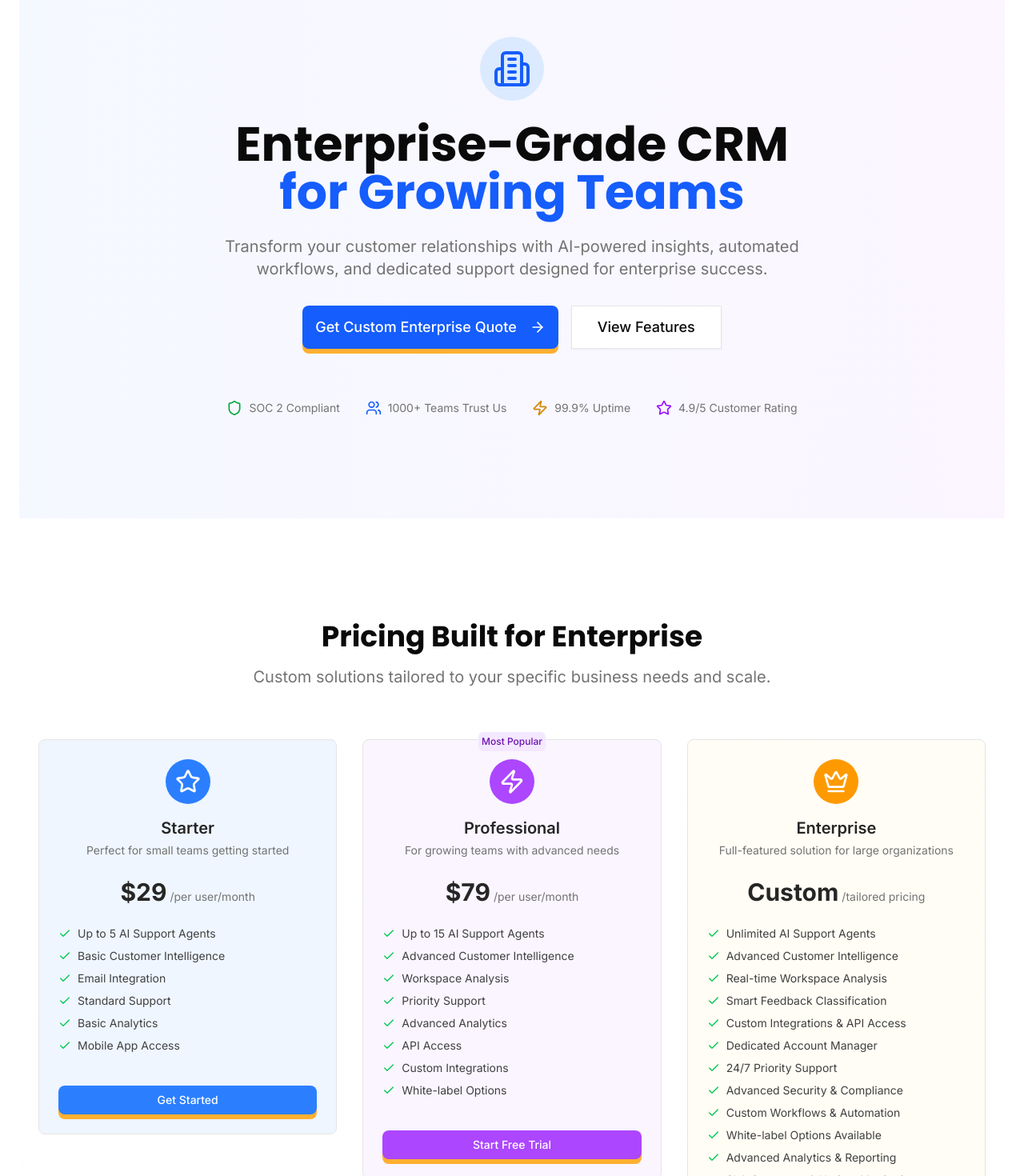
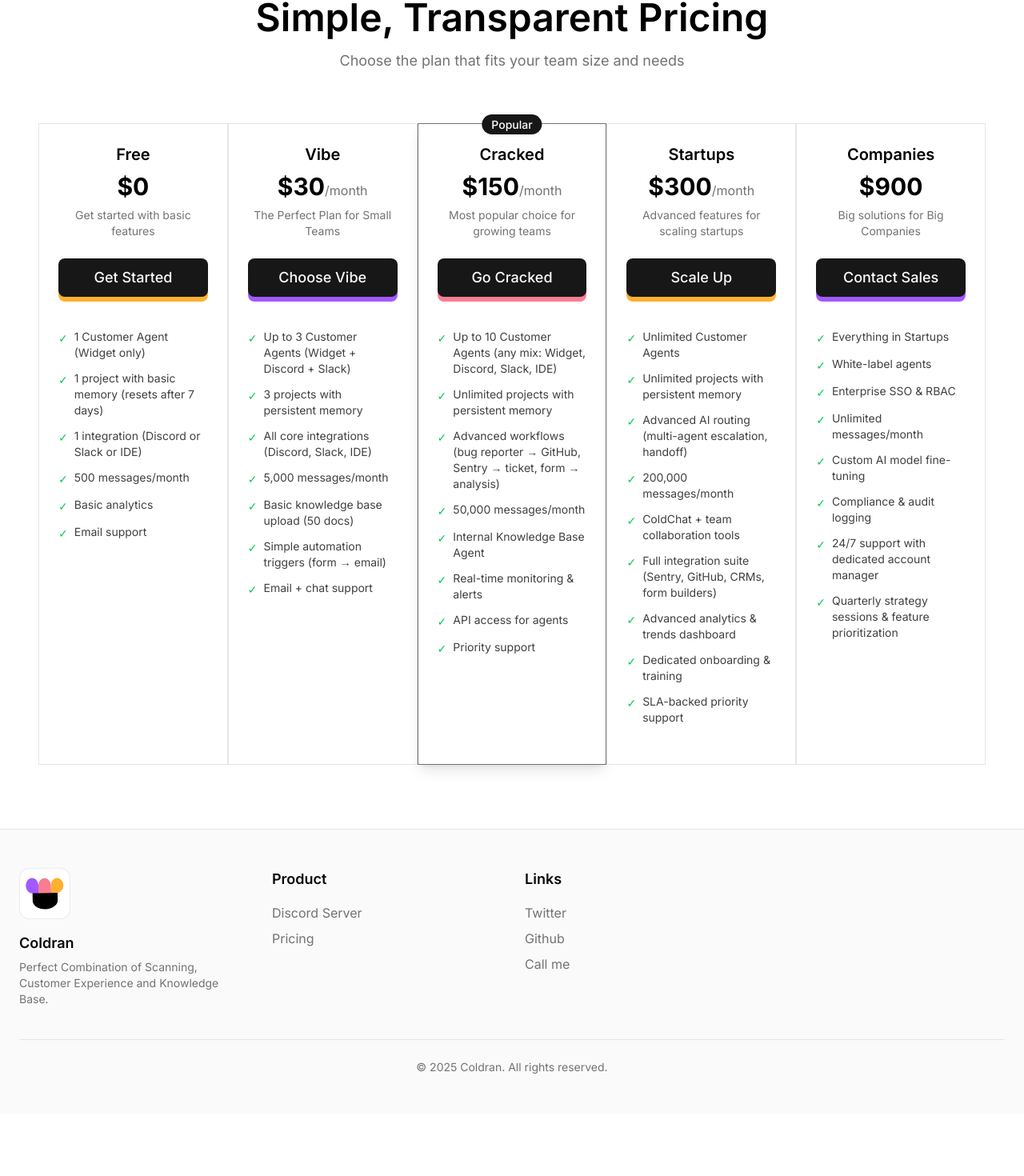
Before and after one commit to ColdranAI/web, a Next.js app: page /pricing in a window 1280 px wide. Shown: the part 154-1624 px from the top of the page at 80% size. After the commit the page ends 1546 px from the top, so only its background shows below. Built offline with nearby package versions, Linux system fonts and the light colour scheme.

Commit message:
Update page.tsx

```diff
--- a/src/app/(marketing)/pricing/page.tsx
+++ b/src/app/(marketing)/pricing/page.tsx
@@ -1,351 +1,165 @@
 "use client";
 
-import { useState } from "react";
-import { motion } from "framer-motion";
-import { Shield, Building2, Users, Zap, ArrowRight, Star } from "lucide-react";
 import { Button } from "@/components/ui/button";
-import { PricingCard } from "@/components/pricing-card";
-import { EnterpriseContactForm } from "@/components/enterprise-contact-form";
-import { EnterpriseFeaturesTable } from "@/components/enterprise-features-table";
-import { FAQAccordion } from "@/components/faq-accordion";
-import { Testimonials } from "@/components/testimonials";
 
-export default function PricingPage() {
-  const [activeForm, setActiveForm] = useState(false);
+interface PricingTier {
+  name: string;
+  price: string;
+  description: string;
+  features: string[];
+  buttonText: string;
+  buttonVariant: "default" | "blue" | "red";
+  popular?: boolean;
+}
 
-  const enterpriseFeatures = [
-    "Unlimited AI Support Agents",
-    "Advanced Customer Intelligence",
-    "Real-time Workspace Analysis",
-    "Smart Feedback Classification",
-    "Custom Integrations & API Access",
-    "Dedicated Account Manager",
-    "24/7 Priority Support",
-    "Advanced Security & Compliance",
-    "Custom Workflows & Automation",
-    "White-label Options Available",
-    "Advanced Analytics & Reporting",
-    "SLA Guarantee & Uptime Monitoring"
-  ];
-
-  const faqItems = [
+const pricingTiers: PricingTier[] = [
   {
-      question: "How is pricing determined for enterprise customers?",
-      answer: "Enterprise pricing is customized based on your specific needs, including team size, usage requirements, integration needs, and support level. Contact us for a personalized quote."
+    name: "Free",
+    price: "$0",
+    description: "Get started with basic features",
+    features: [
+      "1 Customer Agent (Widget only)",
+      "1 project with basic memory (resets after 7 days)",
+      "1 integration (Discord or Slack or IDE)",
+      "500 messages/month",
+      "Basic analytics",
+      "Email support"
+    ],
+    buttonText: "Get Started",
+    buttonVariant: "default"
   },
   {
-      question: "What kind of support is included?",
-      answer: "Enterprise customers receive 24/7 priority support with a dedicated account manager, faster response times, and proactive monitoring of your CRM system."
+    name: "Vibe",
+    price: "$30",
+    description: "The Perfect Plan for Small Teams",
+    features: [
+      "Up to 3 Customer Agents (Widget + Discord + Slack)",
+      "3 projects with persistent memory",
+      "All core integrations (Discord, Slack, IDE)",
+      "5,000 messages/month",
+      "Basic knowledge base upload (50 docs)",
+      "Simple automation triggers (form → email)",
+      "Email + chat support"
+    ],
+    buttonText: "Choose Vibe",
+    buttonVariant: "blue"
   },
   {
-      question: "Can we integrate with existing systems?",
-      answer: "Yes, we offer custom integrations with your existing tools including Slack, Discord, Salesforce, HubSpot, and any other systems you use."
+    name: "Cracked",
+    price: "$150",
+    description: "Most popular choice for growing teams",
+    features: [
+      "Up to 10 Customer Agents (any mix: Widget, Discord, Slack, IDE)",
+      "Unlimited projects with persistent memory",
+      "Advanced workflows (bug reporter → GitHub, Sentry → ticket, form → analysis)",
+      "50,000 messages/month",
+      "Internal Knowledge Base Agent",
+      "Real-time monitoring & alerts",
+      "API access for agents",
+      "Priority support"
+    ],
+    buttonText: "Go Cracked",
+    buttonVariant: "red",
+    popular: true
   },
   {
-      question: "How secure is our data?",
-      answer: "We enterprise-grade security with end-to-end encryption, regular security audits, and compliance with SOC 2, GDPR, and other relevant standards."
+    name: "Startups",
+    price: "$300",
+    description: "Advanced features for scaling startups",
+    features: [
+      "Unlimited Customer Agents",
+      "Unlimited projects with persistent memory",
+      "Advanced AI routing (multi-agent escalation, handoff)",
+      "200,000 messages/month",
+      "ColdChat + team collaboration tools",
+      "Full integration suite (Sentry, GitHub, CRMs, form builders)",
+      "Advanced analytics & trends dashboard",
+      "Dedicated onboarding & training",
+      "SLA-backed priority support"
+    ],
+    buttonText: "Scale Up",
+    buttonVariant: "default"
   },
   {
-      question: "Is there a setup fee?",
-      answer: "Setup fees vary based on customization requirements. We offer streamlined onboarding for most enterprise customers with minimal setup time."
+    name: "Companies",
+    price: "$900",
+    description: "Big solutions for Big Companies",
+    features: [
+      "Everything in Startups",
+      "White-label agents",
+      "Enterprise SSO & RBAC",
+      "Unlimited messages/month",
+      "Custom AI model fine-tuning",
+      "Compliance & audit logging",
+      "24/7 support with dedicated account manager",
+      "Quarterly strategy sessions & feature prioritization"
+    ],
+    buttonText: "Contact Sales",
+    buttonVariant: "blue"
   }
 ];
 
+export default function PricingPage() {
   return (
-    <div className="min-h-screen bg-gradient-to-b from-background to-muted/20">
-      {/* Hero Section */}
-      <section className="relative py-20 lg:py-32 overflow-hidden">
-        <div className="absolute inset-0 bg-gradient-to-r from-blue-500/5 to-purple-500/5"></div>
-        <div className="relative max-w-7xl mx-auto px-4 lg:px-6">
-          <motion.div
-            initial={{ opacity: 0, y: 20 }}
-            animate={{ opacity: 1, y: 0 }}
-            transition={{ duration: 0.6 }}
-            className="text-center"
+    <div className="min-h-screen bg-white py-20">
+      <div className="max-w-7xl mx-auto px-4 lg:px-6">
+        {/* Title */}
+        <div className="text-center mb-16">
+          <h1 className="text-4xl md:text-5xl font-semibold text-black mb-4">
+            Simple, Transparent Pricing
+          </h1>
+          <p className="text-lg text-muted-foreground">
+            Choose the plan that fits your team size and needs
+          </p>
+        </div>
+
+        {/* Pricing Cards */}
+        <div className="grid grid-cols-1 md:grid-cols-2 lg:grid-cols-3 xl:grid-cols-5">
+          {pricingTiers.map((tier, index) => (
+            <div
+              key={tier.name}
+              className={`relative border p-6 bg-white ${
+                tier.popular ? "border-neutral-500 shadow-lg" : "border-neutral-200"
+              }`}
             >
-            <div className="flex justify-center mb-6">
-              <div className="bg-blue-100 p-4 rounded-full">
-                <Building2 className="h-12 w-12 text-blue-600" />
+              {tier.popular && (
+                <div className="absolute -top-3 left-1/2 transform -translate-x-1/2">
+                  <span className="bg-neutral-900 text-white px-3 py-1 rounded-full text-sm font-medium">
+                    Popular
+                  </span>
+                </div>
+              )}
+
+              <div className="text-center mb-6">
+                <h3 className="text-xl font-semibold text-black mb-2">{tier.name}</h3>
+                <div className="mb-2">
+                  <span className="text-3xl font-bold text-black">{tier.price}</span>
+                  {tier.price !== "$0" && tier.name !== "Companies" && (
+                    <span className="text-muted-foreground">/month</span>
+                  )}
+                </div>
+                <p className="text-sm text-muted-foreground">{tier.description}</p>
+              </div>
+                            <Button
+                variant={tier.buttonVariant}
+                size="lg"
+                className="w-full"
+              >
+                {tier.buttonText}
+              </Button>
+
+              <ul className="space-y-3 mt-10 mb-6">
+                {tier.features.map((feature, featureIndex) => (
+                  <li key={featureIndex} className="flex items-start text-sm">
+                    <span className="text-green-500 mr-2 mt-0.5">✓</span>
+                    <span className="text-neutral-700">{feature}</span>
+                  </li>
+                ))}
+              </ul>
+            </div>
+          ))}
         </div>
       </div>
-            <h1 className="text-4xl md:text-6xl font-bold font-heading mb-6">
-              Enterprise-Grade CRM
-              <span className="block text-blue-600">for Growing Teams</span>
-            </h1>
-            <p className="text-xl text-muted-foreground max-w-3xl mx-auto mb-8">
-              Transform your customer relationships with AI-powered insights,
-              automated workflows, and dedicated support designed for enterprise success.
-            </p>
-            <div className="flex flex-col sm:flex-row gap-4 justify-center">
-              <Button
-                size="lg"
-                className="bg-blue-600 hover:bg-blue-700 text-white px-8 py-3 text-lg"
-                onClick={() => setActiveForm(true)}
-              >
-                Get Custom Enterprise Quote
-                <ArrowRight className="ml-2 h-5 w-5" />
-              </Button>
-              <Button
-                size="lg"
-                variant="outline"
-                className="px-8 py-3 text-lg"
-                onClick={() => document.getElementById('features')?.scrollIntoView({ behavior: 'smooth' })}
-              >
-                View Features
-              </Button>
-            </div>
-          </motion.div>
-
-          {/* Trust Badges */}
-          <motion.div
-            initial={{ opacity: 0, y: 20 }}
-            animate={{ opacity: 1, y: 0 }}
-            transition={{ duration: 0.6, delay: 0.2 }}
-            className="mt-16 flex flex-wrap justify-center gap-8"
-          >
-            <div className="flex items-center gap-2 text-muted-foreground">
-              <Shield className="h-5 w-5 text-green-600" />
-              <span className="text-sm">SOC 2 Compliant</span>
-            </div>
-            <div className="flex items-center gap-2 text-muted-foreground">
-              <Users className="h-5 w-5 text-blue-600" />
-              <span className="text-sm">1000+ Teams Trust Us</span>
-            </div>
-            <div className="flex items-center gap-2 text-muted-foreground">
-              <Zap className="h-5 w-5 text-yellow-600" />
-              <span className="text-sm">99.9% Uptime</span>
-            </div>
-            <div className="flex items-center gap-2 text-muted-foreground">
-              <Star className="h-5 w-5 text-purple-600" />
-              <span className="text-sm">4.9/5 Customer Rating</span>
-            </div>
-          </motion.div>
-        </div>
-      </section>
-
-      {/* Pricing Tiers */}
-      <section id="pricing" className="py-20 lg:py-32">
-        <div className="max-w-7xl mx-auto px-4 lg:px-6">
-          <motion.div
-            initial={{ opacity: 0, y: 20 }}
-            whileInView={{ opacity: 1, y: 0 }}
-            transition={{ duration: 0.6 }}
-            viewport={{ once: true }}
-            className="text-center mb-16"
-          >
-            <h2 className="text-3xl md:text-4xl font-bold font-heading mb-4">
-              Pricing Built for Enterprise
-            </h2>
-            <p className="text-xl text-muted-foreground max-w-2xl mx-auto">
-              Custom solutions tailored to your specific business needs and scale.
-            </p>
-          </motion.div>
-
-          <div className="grid md:grid-cols-1 lg:grid-cols-3 gap-8 items-start">
-            {/* Basic Tier */}
-            <motion.div
-              initial={{ opacity: 0, y: 40 }}
-              whileInView={{ opacity: 1, y: 0 }}
-              transition={{ duration: 0.6, delay: 0.1 }}
-              viewport={{ once: true }}
-            >
-              <PricingCard
-                title="Starter"
-                price="$29"
-                period="per user/month"
-                description="Perfect for small teams getting started"
-                features={[
-                  "Up to 5 AI Support Agents",
-                  "Basic Customer Intelligence",
-                  "Email Integration",
-                  "Standard Support",
-                  "Basic Analytics",
-                  "Mobile App Access"
-                ]}
-                buttonText="Get Started"
-                buttonVariant="default"
-                tier="basic"
-              />
-            </motion.div>
-
-            {/* Pro Tier */}
-            <motion.div
-              initial={{ opacity: 0, y: 40 }}
-              whileInView={{ opacity: 1, y: 0 }}
-              transition={{ duration: 0.6, delay: 0.2 }}
-              viewport={{ once: true }}
-            >
-              <PricingCard
-                title="Professional"
-                price="$79"
-                period="per user/month"
-                description="For growing teams with advanced needs"
-                features={[
-                  "Up to 15 AI Support Agents",
-                  "Advanced Customer Intelligence",
-                  "Workspace Analysis",
-                  "Priority Support",
-                  "Advanced Analytics",
-                  "API Access",
-                  "Custom Integrations",
-                  "White-label Options"
-                ]}
-                buttonText="Start Free Trial"
-                buttonVariant="default"
-                popular={true}
-                tier="pro"
-              />
-            </motion.div>
-
-            {/* Enterprise Tier */}
-            <motion.div
-              initial={{ opacity: 0, y: 40 }}
-              whileInView={{ opacity: 1, y: 0 }}
-              transition={{ duration: 0.6, delay: 0.3 }}
-              viewport={{ once: true }}
-            >
-              <PricingCard
-                title="Enterprise"
-                price="Custom"
-                period="tailored pricing"
-                description="Full-featured solution for large organizations"
-                features={enterpriseFeatures}
-                buttonText="Contact Sales"
-                buttonVariant="default"
-                tier="premium"
-              />
-            </motion.div>
-          </div>
-        </div>
-      </section>
-
-      {/* Features Comparison */}
-      <section id="features" className="py-20 lg:py-32 bg-muted/20">
-        <div className="max-w-7xl mx-auto px-4 lg:px-6">
-          <motion.div
-            initial={{ opacity: 0, y: 20 }}
-            whileInView={{ opacity: 1, y: 0 }}
-            transition={{ duration: 0.6 }}
-            viewport={{ once: true }}
-            className="text-center mb-16"
-          >
-            <h2 className="text-3xl md:text-4xl font-bold font-heading mb-4">
-              Everything Your Enterprise Needs
-            </h2>
-            <p className="text-xl text-muted-foreground max-w-2xl mx-auto">
-              Comprehensive feature set designed for enterprise-scale operations.
-            </p>
-          </motion.div>
-
-          <EnterpriseFeaturesTable />
-        </div>
-      </section>
-
-      {/* Testimonials */}
-      <section className="py-20 lg:py-32">
-        <div className="max-w-7xl mx-auto px-4 lg:px-6">
-          <motion.div
-            initial={{ opacity: 0, y: 20 }}
-            whileInView={{ opacity: 1, y: 0 }}
-            transition={{ duration: 0.6 }}
-            viewport={{ once: true }}
-            className="text-center mb-16"
-          >
-            <h2 className="text-3xl md:text-4xl font-bold font-heading mb-4">
-              Trusted by Industry Leaders
-            </h2>
-            <p className="text-xl text-muted-foreground max-w-2xl mx-auto">
-              Join thousands of companies transforming their customer relationships.
-            </p>
-          </motion.div>
-
-          <Testimonials />
-        </div>
-      </section>
-
-      {/* FAQ Section */}
-      <section className="py-20 lg:py-32 bg-muted/20">
-        <div className="max-w-4xl mx-auto px-4 lg:px-6">
-          <motion.div
-            initial={{ opacity: 0, y: 20 }}
-            whileInView={{ opacity: 1, y: 0 }}
-            transition={{ duration: 0.6 }}
-            viewport={{ once: true }}
-            className="text-center mb-16"
-          >
-            <h2 className="text-3xl md:text-4xl font-bold font-heading mb-4">
-              Enterprise FAQ
-            </h2>
-            <p className="text-xl text-muted-foreground">
-              Everything you need to know about our enterprise solutions.
-            </p>
-          </motion.div>
-
-          <FAQAccordion items={faqItems} />
-        </div>
-      </section>
-
-      {/* CTA Section */}
-      <section className="py-20 lg:py-32">
-        <div className="max-w-4xl mx-auto px-4 lg:px-6 text-center">
-          <motion.div
-            initial={{ opacity: 0, y: 20 }}
-            whileInView={{ opacity: 1, y: 0 }}
-            transition={{ duration: 0.6 }}
-            viewport={{ once: true }}
-            className="bg-gradient-to-r from-blue-600 to-purple-600 rounded-2xl p-12 text-white"
-          >
-            <h2 className="text-3xl md:text-4xl font-bold mb-4">
-              Ready to Transform Your Customer Experience?
-            </h2>
-            <p className="text-xl mb-8 opacity-90">
-              Join thousands of enterprises already using our platform to build stronger customer relationships.
-            </p>
-            <div className="flex flex-col sm:flex-row gap-4 justify-center">
-              <Button
-                size="lg"
-                variant="secondary"
-                className="bg-white text-blue-600 hover:bg-gray-100 px-8 py-3 text-lg"
-                onClick={() => setActiveForm(true)}
-              >
-                Get Started Today
-              </Button>
-              <Button
-                size="lg"
-                variant="outline"
-                className="border-white text-white hover:bg-white hover:text-blue-600 px-8 py-3 text-lg"
-                onClick={() => window.open('/demo', '_blank')}
-              >
-                Schedule Demo
-              </Button>
-            </div>
-          </motion.div>
-        </div>
-      </section>
-
-      {/* Enterprise Contact Form Modal */}
-      {activeForm && (
-        <div className="fixed inset-0 bg-black/50 flex items-center justify-center z-50 p-4">
-          <div className="bg-white rounded-2xl max-w-2xl w-full max-h-[90vh] overflow-y-auto">
-            <div className="p-6 border-b">
-              <div className="flex justify-between items-center">
-                <h3 className="text-2xl font-bold">Get Your Enterprise Quote</h3>
-                <Button
-                  variant="ghost"
-                  size="sm"
-                  onClick={() => setActiveForm(false)}
-                >
-                  ✕
-                </Button>
-              </div>
-              <p className="text-muted-foreground mt-2">
-                Tell us about your needs and we&apos;ll provide a customized solution.
-              </p>
-            </div>
-            <EnterpriseContactForm onSuccess={() => setActiveForm(false)} />
-          </div>
-        </div>
-      )}
     </div>
   );
 }
```
Lines whose indentation alone changed are shown as unchanged.
